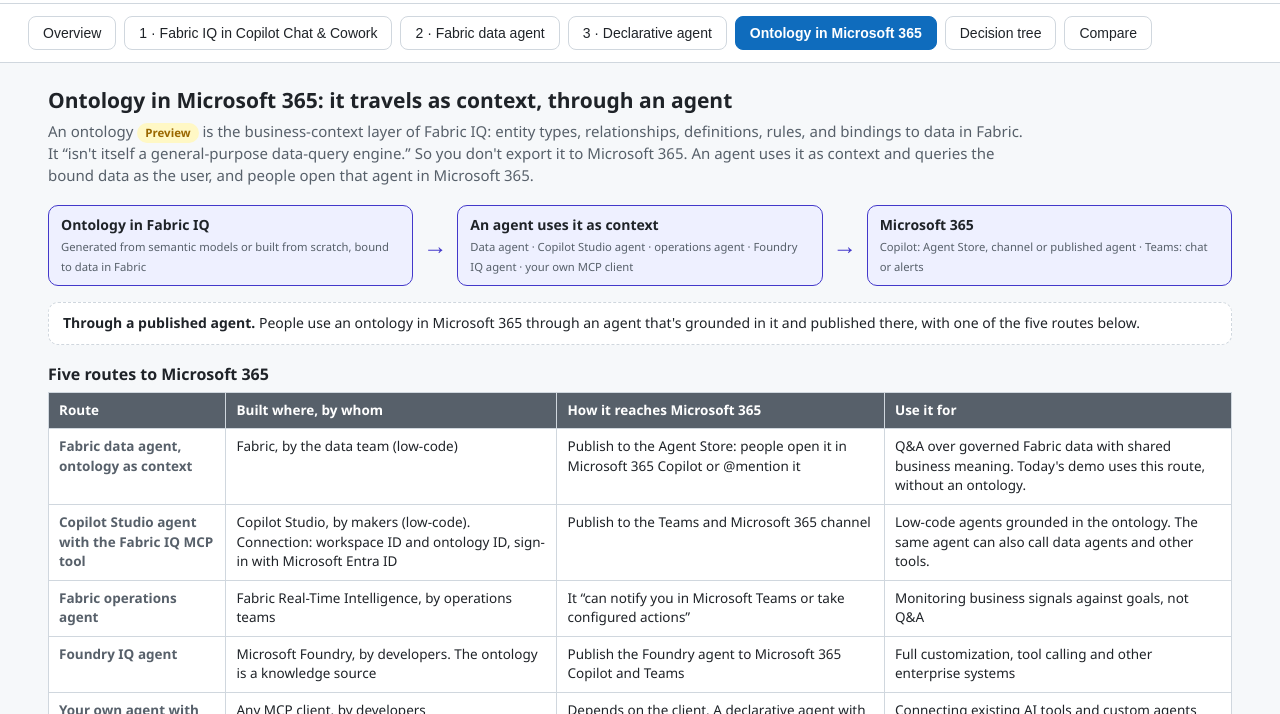
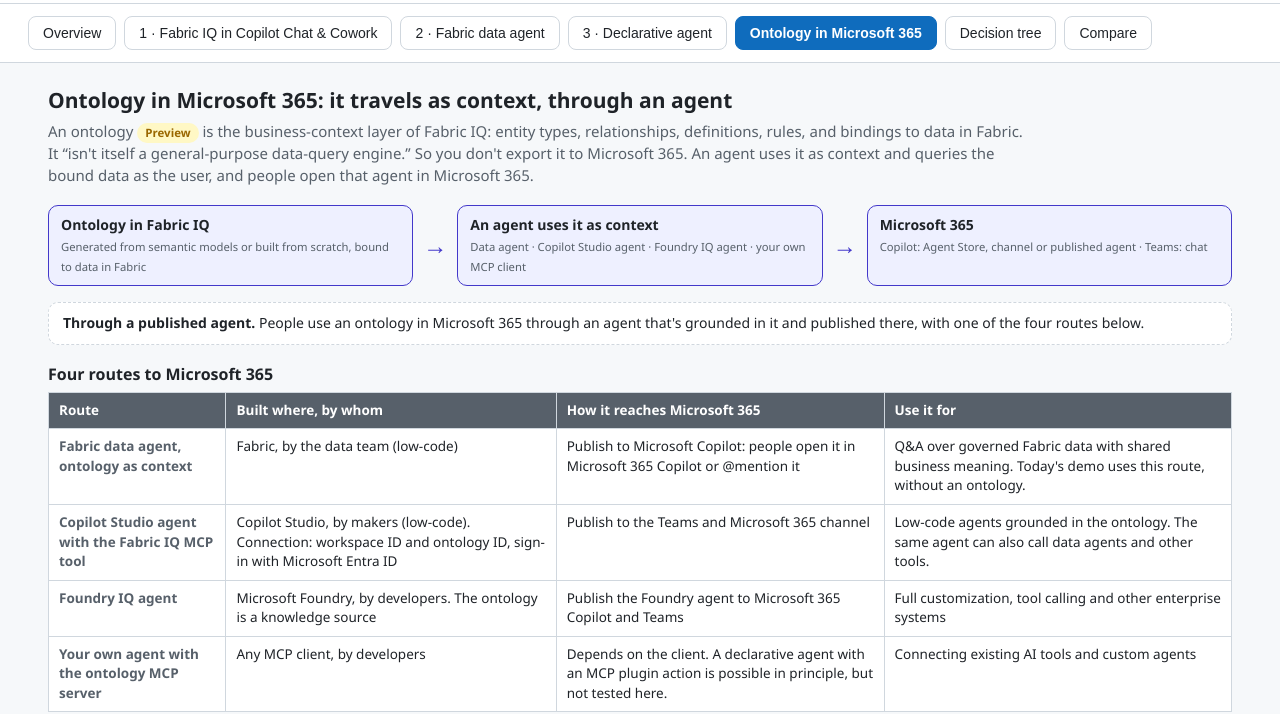
Before and after one commit to CassandraOfTroy/fabric-iq-copilot-cowork-demo, a plain HTML site: page docs/index.html in a window 1280 px wide. Both pictures are taken after a click on the tab "Ontology in Microsoft 365". Shown: the part 86-800 px from the top of the page. Drawn offline with Linux system fonts and the light colour scheme.

Commit message:
Interactive page: current publish label, simpler ontology routes
Data agent: 'Also publish to Microsoft Copilot' replaces the old 'Publish to Agent Store' label, matching the Fabric Publish dialog. Ontology tab: removes the operations agent (four routes) and fixes the Copilot Studio line: the ontology is built in Fabric; what you skip is the data agent.

Co-authored-by: Copilot <223556219+Copilot@users.noreply.github.com>

```diff
--- a/docs/index.html
+++ b/docs/index.html
@@ -290,7 +290,7 @@ tr.all td{background:#f3f4f6;font-weight:600;color:var(--fg)}
    <g data-pick="ont"><rect x="468" y="264" width="308" height="42" rx="8" fill="#eef0ff" stroke="#4338ca" stroke-width="1.6" stroke-dasharray="5 3"/>
    <text class="kon" x="480" y="281" style="font-size:12.5px;font-weight:700">+ Ontology (preview) as business context</text>
    <text class="ts" x="480" y="298">Adds meaning; the query runs on the bound source</text></g>
-   <text class="tx" x="476" y="324">Agent Store: <tspan class="ti">Caldova Finance Agent</tspan></text>
+   <text class="tx" x="476" y="324">In Copilot: <tspan class="ti">Caldova Finance Agent</tspan></text>
   </g>
   <g class="nd" data-o="1" data-pick="1">
    <rect x="500" y="376" width="292" height="64" rx="32" fill="#e6f4f1" stroke="#117865" stroke-width="2"/>
@@ -453,7 +453,7 @@ Flag anything out of step.</div>
  <div class="box"><h3>Set it up</h3><ul>
   <li>Fabric capacity F2 or higher (or P1 or higher), and the data agent tenant settings. Outside the US and EU, cross-geo processing for AI.</li>
   <li>Each user: a Microsoft Copilot licence (or an Office 365 commercial subscription), and read access to the data agent and its sources.</li>
-  <li>Publish with a detailed description, then tick <b>Publish to Agent Store</b>. Users chat with it or @mention it.</li>
+  <li>Publish with a detailed description and turn on <b>Also publish to Microsoft Copilot</b>. Users chat with it or @mention it.</li>
   <li>Optional: add an ontology <span class="tag pv">Preview</span> as a context layer. It adds business meaning, and the query still runs on the bound source, as the user. See <button type="button" data-goto="onto" style="border:0;background:none;color:var(--hl);cursor:pointer;font-size:inherit;padding:0;text-decoration:underline">Ontology in Microsoft 365</button>.</li>
   <li>Want several data agents in one specialist? Add them to a Copilot Studio agent with the <b>Fabric IQ Data MCP</b> tool, then publish to Teams and Microsoft 365 Copilot.</li></ul></div>
  <div class="box"><h3>Limitations and FAQ on Microsoft Learn</h3><ul>
@@ -521,18 +521,17 @@ Flag anything out of step.</div>
 <div class="onflow">
  <div class="bx"><b>Ontology in Fabric IQ</b><small>Generated from semantic models or built from scratch, bound to data in Fabric</small></div>
  <div class="onarr" aria-hidden="true">→</div>
- <div class="bx"><b>An agent uses it as context</b><small>Data agent · Copilot Studio agent · operations agent · Foundry IQ agent · your own MCP client</small></div>
+ <div class="bx"><b>An agent uses it as context</b><small>Data agent · Copilot Studio agent · Foundry IQ agent · your own MCP client</small></div>
  <div class="onarr" aria-hidden="true">→</div>
- <div class="bx"><b>Microsoft 365</b><small>Copilot: Agent Store, channel or published agent · Teams: chat or alerts</small></div>
+ <div class="bx"><b>Microsoft 365</b><small>Copilot: Agent Store, channel or published agent · Teams: chat</small></div>
 </div>
-<div class="same"><b>Through a published agent.</b> People use an ontology in Microsoft 365 through an agent that's grounded in it and published there, with one of the five routes below.</div>
-<h3>Five routes to Microsoft 365</h3>
+<div class="same"><b>Through a published agent.</b> People use an ontology in Microsoft 365 through an agent that's grounded in it and published there, with one of the four routes below.</div>
+<h3>Four routes to Microsoft 365</h3>
 <table>
 <thead><tr><th class="h0">Route</th><th class="h0">Built where, by whom</th><th class="h0">How it reaches Microsoft 365</th><th class="h0">Use it for</th></tr></thead>
 <tbody>
-<tr><td>Fabric data agent, ontology as context</td><td>Fabric, by the data team (low-code)</td><td>Publish to the Agent Store: people open it in Microsoft 365 Copilot or @mention it</td><td>Q&amp;A over governed Fabric data with shared business meaning. Today's demo uses this route, without an ontology.</td></tr>
+<tr><td>Fabric data agent, ontology as context</td><td>Fabric, by the data team (low-code)</td><td>Publish to Microsoft Copilot: people open it in Microsoft 365 Copilot or @mention it</td><td>Q&amp;A over governed Fabric data with shared business meaning. Today's demo uses this route, without an ontology.</td></tr>
 <tr><td>Copilot Studio agent with the Fabric IQ MCP tool</td><td>Copilot Studio, by makers (low-code). Connection: workspace ID and ontology ID, sign-in with Microsoft Entra ID</td><td>Publish to the Teams and Microsoft 365 channel</td><td>Low-code agents grounded in the ontology. The same agent can also call data agents and other tools.</td></tr>
-<tr><td>Fabric operations agent</td><td>Fabric Real-Time Intelligence, by operations teams</td><td>It “can notify you in Microsoft Teams or take configured actions”</td><td>Monitoring business signals against goals, not Q&amp;A</td></tr>
 <tr><td>Foundry IQ agent</td><td>Microsoft Foundry, by developers. The ontology is a knowledge source</td><td>Publish the Foundry agent to Microsoft 365 Copilot and Teams</td><td>Full customization, tool calling and other enterprise systems</td></tr>
 <tr><td>Your own agent with the ontology MCP server</td><td>Any MCP client, by developers</td><td>Depends on the client. A declarative agent with an MCP plugin action is possible in principle, but not tested here.</td><td>Connecting existing AI tools and custom agents</td></tr>
 </tbody></table>
@@ -544,7 +543,7 @@ Flag anything out of step.</div>
  <div class="box"><h3>What it means here</h3><ul>
   <li>The Caldova demo has no ontology. The Power BI semantic model owns the metrics, and all three options use it as it is.</li>
   <li>Need shared business context across several models or operational data? Add an ontology to a data agent as context.</li>
-  <li>Need it in Microsoft 365 without building in Fabric? A Copilot Studio agent with the Fabric IQ MCP tool, published to Microsoft 365 Copilot.</li>
+  <li>Need it in Microsoft 365 without a data agent? In Copilot Studio, add the Fabric IQ MCP (Preview) tool to an agent, connect it to the ontology with its workspace ID and ontology ID, and publish the agent to Microsoft 365 Copilot.</li>
   <li>Either way, the ontology adds meaning. The numbers still come from the bound source, with the user's permissions.</li></ul></div>
 </div>
 </section>
@@ -595,7 +594,7 @@ Flag anything out of step.</div>
 <tr><td>Where you tune quality</td><td>Prep data for AI on the model (Preview)</td><td>Agent and data source instructions, example queries for SQL and KQL sources, table selection, publish description</td><td>Instructions (up to 8,000 characters), description, starters, knowledge scope; plus Prep data for AI</td></tr>
 <tr><td>Scope</td><td>Every report the user can open</td><td>Only the sources and tables you select</td><td>Steered by your instructions to the chosen report and work sources</td></tr>
 <tr><td>Does the work (email, deck, meeting)</td><td>Yes, in Cowork, each action with your approval</td><td>No, answers only</td><td>No, answers only; hand off to Cowork</td></tr>
-<tr><td>How users get it</td><td>Built in</td><td>Publish to Agent Store, then share the link; or a Copilot Studio agent with the Fabric IQ Data MCP tool</td><td>Share it (Can chat), deploy it from the admin center (Agents › All agents › Add agent), or submit it to the org catalog</td></tr>
+<tr><td>How users get it</td><td>Built in</td><td>Publish to Microsoft Copilot, then share the link; or a Copilot Studio agent with the Fabric IQ Data MCP tool</td><td>Share it (Can chat), deploy it from the admin center (Agents › All agents › Add agent), or submit it to the org catalog</td></tr>
 <tr><td>Licences and capacity</td><td>Microsoft 365 Copilot Premium per user; Cowork also needs usage-based billing</td><td>F2+ or P1+ capacity; a Copilot licence and read access per user</td><td>Microsoft 365 Copilot Premium for the maker and every user; no extra Fabric or Power BI licence</td></tr>
 <tr><td>Status (Microsoft Learn)</td><td>GA: Copilot Chat and the Cowork plugin</td><td>GA: data agent</td><td>GA: Fabric capability in Agent Builder</td></tr>
 <tr><td>Caldova demo</td><td>Last week: Isaac and Colin, Cowork decision pack</td><td>Today: Caldova Finance Agent</td><td>New: Supplier Invoice Advisor</td></tr>
@@ -655,7 +654,7 @@ Flag anything out of step.</div>
     w2: {
       1: ['Build in Fabric', 'Create a data agent and add up to five sources in total, in any mix (five semantic models also works): semantic models, lakehouses, warehouses, SQL and mirrored databases, KQL databases, and in preview graph models and Azure AI Search indexes. An ontology (preview) is added as context: \u201cIt provides semantic meaning but isn\u2019t the query execution endpoint.\u201d Select only the tables the agent needs, then write agent and data source instructions.'],
       2: ['Tune and test', 'Tune the agent with agent and data source instructions, example queries for SQL and KQL sources, and Prep data for AI on the semantic model. Test the questions in Fabric first.'],
-      3: ['Publish', 'Select Publish, write a detailed description (Copilot uses it to decide when to call the agent) and tick Publish to Agent Store. Only published agents reach Microsoft 365 Copilot and Copilot Studio.'],
+      3: ['Publish', 'Select Publish, write a detailed description (Copilot uses it to decide when to call the agent) and turn on Also publish to Microsoft Copilot. Only published agents reach Microsoft 365 Copilot and Copilot Studio.'],
       4: ['Ask in Copilot', 'Isaac opens Caldova Finance Agent in Microsoft 365 Copilot, or @mentions it in the main chat. The agent\u2019s orchestrator in Fabric picks the source and writes DAX, SQL or KQL, then runs it with Isaac\u2019s credentials. RLS and column-level security apply.'],
       5: ['Answer comes back', 'Copilot shows the agent\u2019s answer in the chat, with only the rows the user may see. To keep the agent\u2019s tables, its publish description can ask Copilot to return the answer as-is.']
     },
@@ -696,7 +695,7 @@ Flag anything out of step.</div>
   var OVC = {
     all: ['', 'Three paths, one place to ask', 'All three start from the same governed data and end in Microsoft 365 Copilot. What changes is what you build in between: nothing, a data agent in Fabric, or a declarative agent. Every path runs as the signed-in user, so Power BI permissions and RLS apply.', '', ''],
     '1': ['c1', '1 \u00b7 Fabric IQ in Copilot Chat and Cowork: nothing to build', 'Copilot finds the Power BI report the user can open, queries its semantic model as that user, and adds the why from emails and files (Work IQ). Cowork turns the answer into an email, a deck or a meeting.', '\u201cCopilot uses the user\u2019s existing permissions, including row-level security (RLS) and object-level security (OLS), to access the data.\u201d', 'opt1'],
-    '2': ['c2', '2 \u00b7 Fabric data agent: built in Fabric by the data team', 'One specialist over up to five sources in total, in any mix: semantic models, lakehouses, warehouses, SQL and mirrored databases, KQL databases; graph models and Azure AI Search indexes are in preview. An ontology (preview) can add business context: the agent uses it to understand the question, then queries the bound source as the user. Publish it to the Agent Store, and people pick it or @mention it in Copilot.', '\u201cA Fabric data agent supports up to five data sources in any combination\u2026\u201d', 'opt2'],
+    '2': ['c2', '2 \u00b7 Fabric data agent: built in Fabric by the data team', 'One specialist over up to five sources in total, in any mix: semantic models, lakehouses, warehouses, SQL and mirrored databases, KQL databases; graph models and Azure AI Search indexes are in preview. An ontology (preview) can add business context: the agent uses it to understand the question, then queries the bound source as the user. Publish it to Microsoft Copilot, and people pick it or @mention it there.', '\u201cA Fabric data agent supports up to five data sources in any combination\u2026\u201d', 'opt2'],
     ont: ['con', 'Ontology: business context for the data agent, not a source', 'An ontology (preview) gives the data agent shared business meaning: entity types, relationships, definitions, synonyms and bindings to the data. The agent uses it to understand the question, then writes SQL, KQL or DAX against the bound source and runs it with the user\u2019s permissions.', '\u201cOntology is a context source in this integration. It provides semantic meaning but isn\u2019t the query execution endpoint.\u201d', 'onto', 'Ontology in Microsoft 365 \u2192'],
     '3': ['c3', '3 \u00b7 Declarative agent with Fabric IQ: built by the process owner', 'One job, written as instructions. The Fabric capability gets the Power BI numbers as the user; the work sources you turn on supply the evidence. Share it with named people, or deploy it from the Microsoft 365 admin center.', '\u201cFabric is a first-party Agent Builder capability. You don\u2019t configure an MCP endpoint, app registration, or individual tools.\u201d', 'opt3'],
     ag: ['cag', 'Agentic flows: the data agent as a building block', 'Low-code: add one or more data agents to a Copilot Studio agent with the Fabric IQ Data MCP tool, next to other tools, and publish it to Microsoft 365 Copilot. Pro-code: give a declarative agent an MCP plugin action that calls the data agent. The plugin signs in with its own Microsoft Entra app registration (OAuth or Entra SSO). Not built in this demo.', '\u201cWhen you publish a Fabric data agent, it becomes an MCP server that exposes a single MCP tool.\u201d', 'opt2']
@@ -749,7 +748,7 @@ Flag anything out of step.</div>
     q3: { num: 3, short: 'Quick overview of Power BI insights, explained with work insights?', text: 'Do you need a quick, general overview or analysis of Power BI insights, from any report you can open, with the trends explained from your work insights (files, chats and emails)?', hint: 'Example: \u201cHow did invoice accuracy develop in the last 4 weeks, by country, and what do my emails say about it?\u201d In Cowork, Copilot can then draft the email, create the document or schedule the meeting.', yes: 'r1' }
   };
   var R = {
-    r2: { c: 'c2', tab: 'opt2', title: '2 \u00b7 Fabric data agent', why: 'Of the three options, only a data agent queries lakehouses, warehouses, SQL and mirrored databases and KQL databases, and uses an ontology (preview) as business context. It works over up to five sources that you select, for example five semantic models, and runs every query with the user\u2019s permissions.', next: 'Build it in Fabric, publish it with a detailed description and select Publish to Agent Store. To use it inside a bigger agent, add it to a Copilot Studio agent with the Fabric IQ Data MCP tool.' },
+    r2: { c: 'c2', tab: 'opt2', title: '2 \u00b7 Fabric data agent', why: 'Of the three options, only a data agent queries lakehouses, warehouses, SQL and mirrored databases and KQL databases, and uses an ontology (preview) as business context. It works over up to five sources that you select, for example five semantic models, and runs every query with the user\u2019s permissions.', next: 'Build it in Fabric, then select Publish, write a detailed description and turn on Also publish to Microsoft Copilot. To use it inside a bigger agent, add it to a Copilot Studio agent with the Fabric IQ Data MCP tool.' },
     r3: { c: 'c3', tab: 'opt3', title: '3 \u00b7 Declarative agent with Fabric IQ', why: 'One agent for one job: your instructions and starters keep every answer on the process. The Fabric capability gets the Power BI numbers as the user; the work content you add (emails, files, chats and meetings) gives the why.', next: 'Agent Builder: New agent, then on the Configure tab turn on Fabric under Work content, add the work content and share the agent. Or package it and deploy it from the Microsoft 365 admin center.' },
     r1: { c: 'c1', tab: 'opt1', title: '1 \u00b7 Fabric IQ in Copilot Chat and Cowork', why: 'Built in, nothing to build. Both use Fabric IQ on the Power BI reports you can open and run every query as you, so RLS applies.', steps: [['Copilot Chat', 'to ask and explain: Copilot finds the report, answers, and explains the trends with your files, chats and emails.'], ['Copilot Cowork', 'for the follow-up work: it chains the answer into an email, a document or deck, a meeting or a recurring summary, and asks for your approval before a sensitive action such as sending an email.']], next: 'Users need a Microsoft 365 Copilot Premium licence; Cowork also needs usage-based Cowork billing turned on. The Fabric IQ plugin is installed by default. Prep data for AI (preview) on the semantic model helps Copilot use the right measures.' }
   };
```
